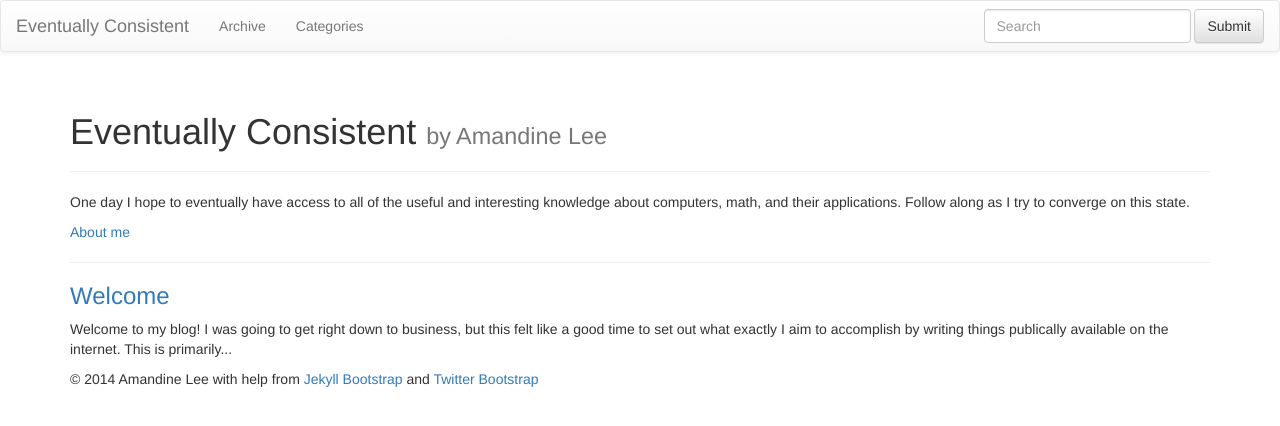
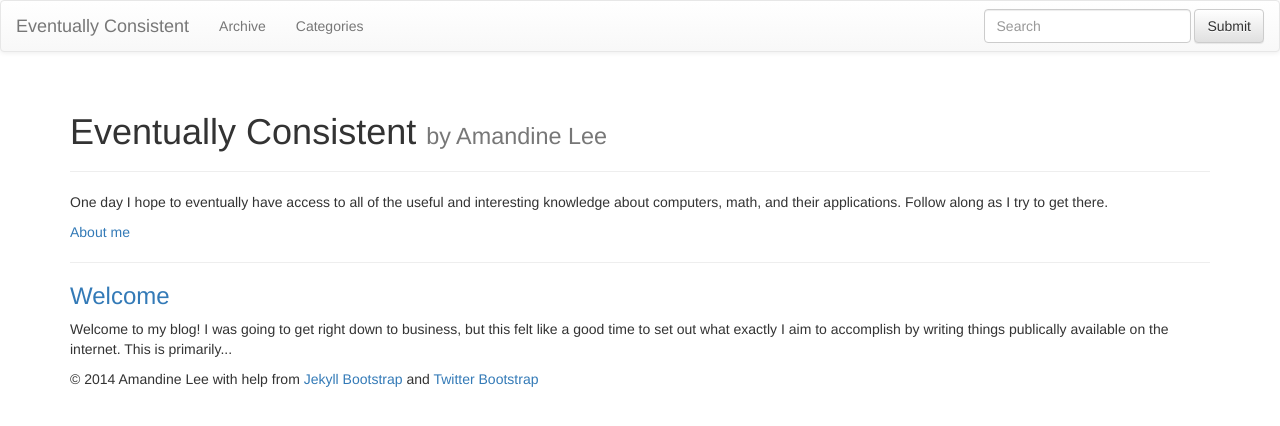
Before and after one commit to momandine/momandine.github.io, a Jekyll site: the page built from index.md, in a window 1280 px wide. Shown: the top 426 px of the page. Built offline with Jekyll 4.4.1, drawn with Linux system fonts in a browser that asks for light colours; nearby versions of some CDN libraries; library files that are not in the unit come from our copies.

Commit message:
More tweaks

```diff
--- a/index.md
+++ b/index.md
@@ -5,7 +5,7 @@ tagline: by Amandine Lee
 ---
 {% include JB/setup %}
 
-One day I hope to eventually have access to all of the useful and interesting knowledge about computers, math, and their applications. Follow along as I try to converge on this state.
+One day I hope to eventually have access to all of the useful and interesting knowledge about computers, math, and their applications. Follow along as I try to get there.
 
 [About me](about.html)
 
```
